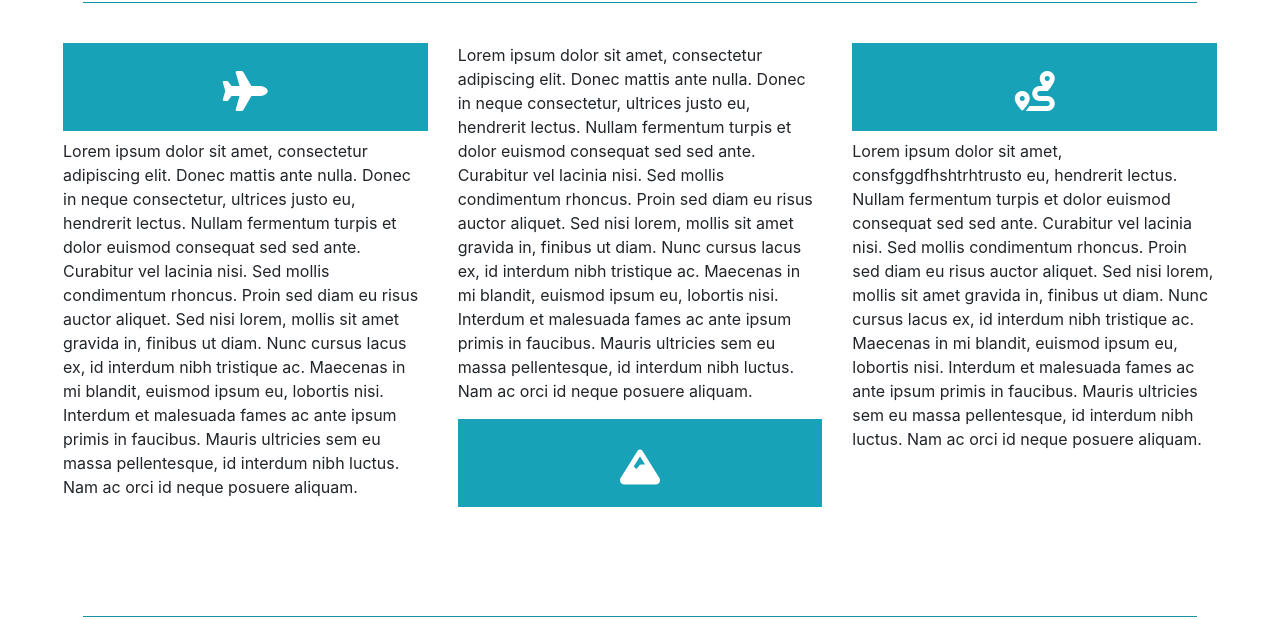
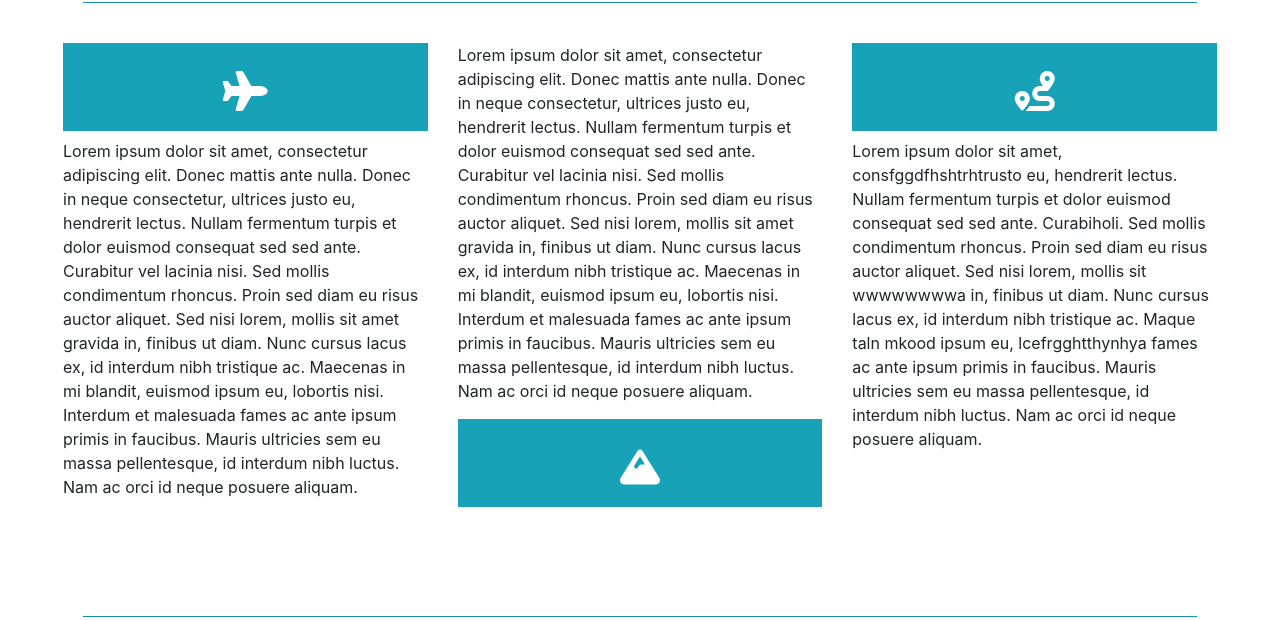
Before and after one commit to pablo-araneda/pablo1, a plain HTML site: page index.html in a window 1280 px wide. Shown: the part 1059-1679 px from the top of the page. Drawn offline with nearby package versions, Linux system fonts and the light colour scheme; a script that the page names is missing.

Commit message:
tercer commit

```diff
--- a/index.html
+++ b/index.html
@@ -114,9 +114,9 @@
           <h2><i class="fas fa-route"></i></h2>
         </div>
         <p>Lorem ipsum dolor sit amet, consfggdfhshtrhtrusto eu, hendrerit lectus. Nullam fermentum turpis et dolor euismod consequat sed sed ante.
-          Curabitur vel lacinia nisi. Sed mollis condimentum rhoncus. Proin sed diam eu risus auctor aliquet. Sed nisi
-          lorem, mollis sit amet gravida in, finibus ut diam. Nunc cursus lacus ex, id interdum nibh tristique ac.
-          Maecenas in mi blandit, euismod ipsum eu, lobortis nisi. Interdum et malesuada fames ac ante ipsum primis in
+          Curabiholi. Sed mollis condimentum rhoncus. Proin sed diam eu risus auctor aliquet. Sed nisi
+          lorem, mollis sit wwwwwwwwa in, finibus ut diam. Nunc cursus lacus ex, id interdum nibh tristique ac.
+          Maque taln mkood ipsum eu, lcefrgghtthynhya fames ac ante ipsum primis in
           faucibus. Mauris ultricies sem eu massa pellentesque, id interdum nibh luctus. Nam ac orci id neque posuere
           aliquam.</p>
       </div>
```
